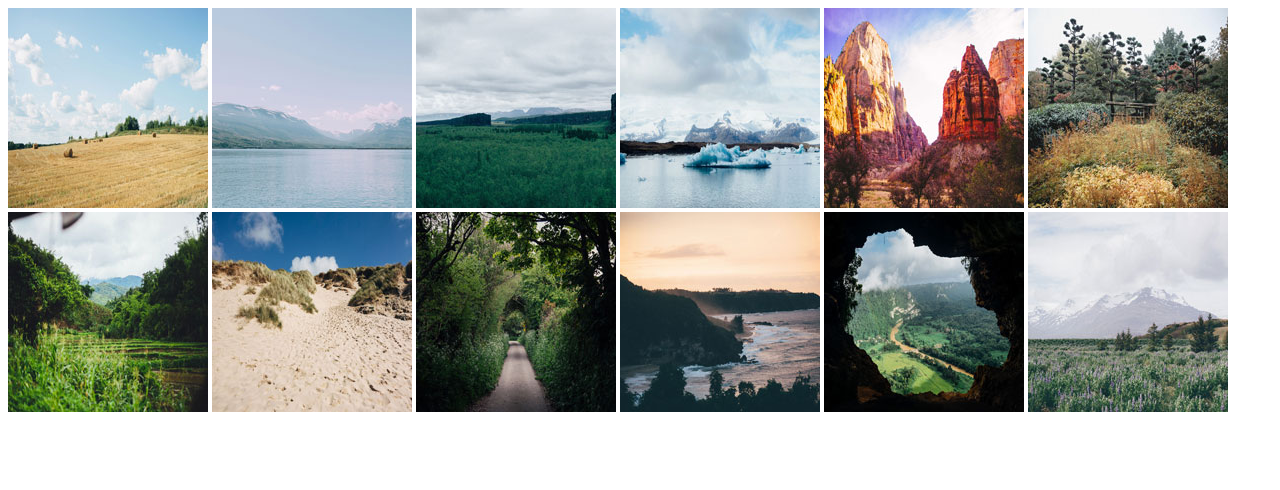
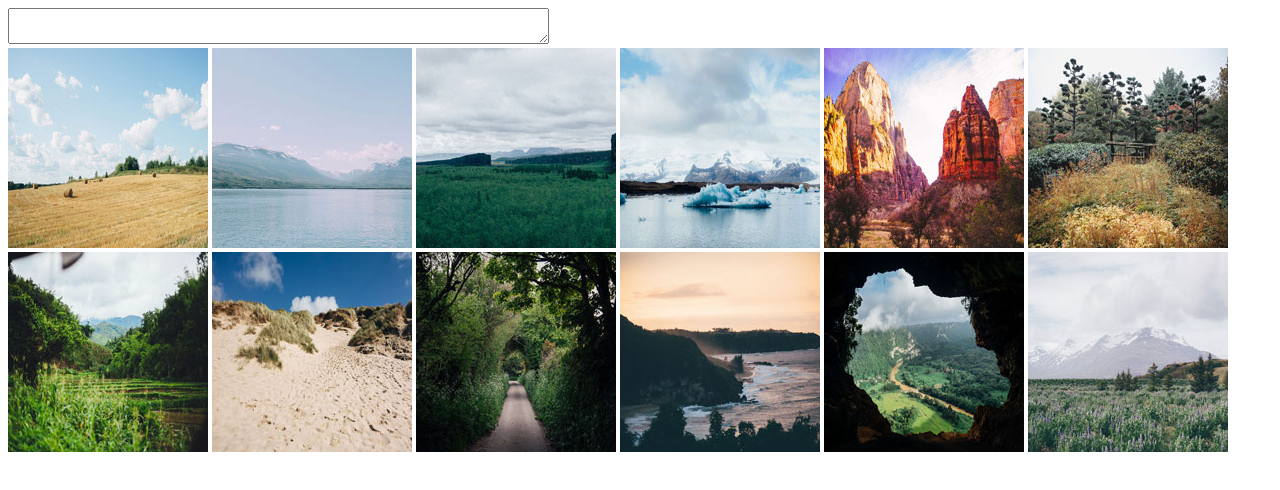
Before and after one commit to Vane-VV/techdegree-project-5, a plain HTML site: page index.html in a window 1280 px wide. Drawn offline with Linux system fonts and the light colour scheme.

Commit message:
added a search bar

```diff
--- a/index.html
+++ b/index.html
@@ -9,9 +9,7 @@
 </head>
 <body>
     <div class="search-bar">
-        <form>
-
-        </form>
+        <textarea name="searchbar" id="searchbar" cols="65" rows="2"></textarea>
     </div>
 
     <div class="gallery">
```
